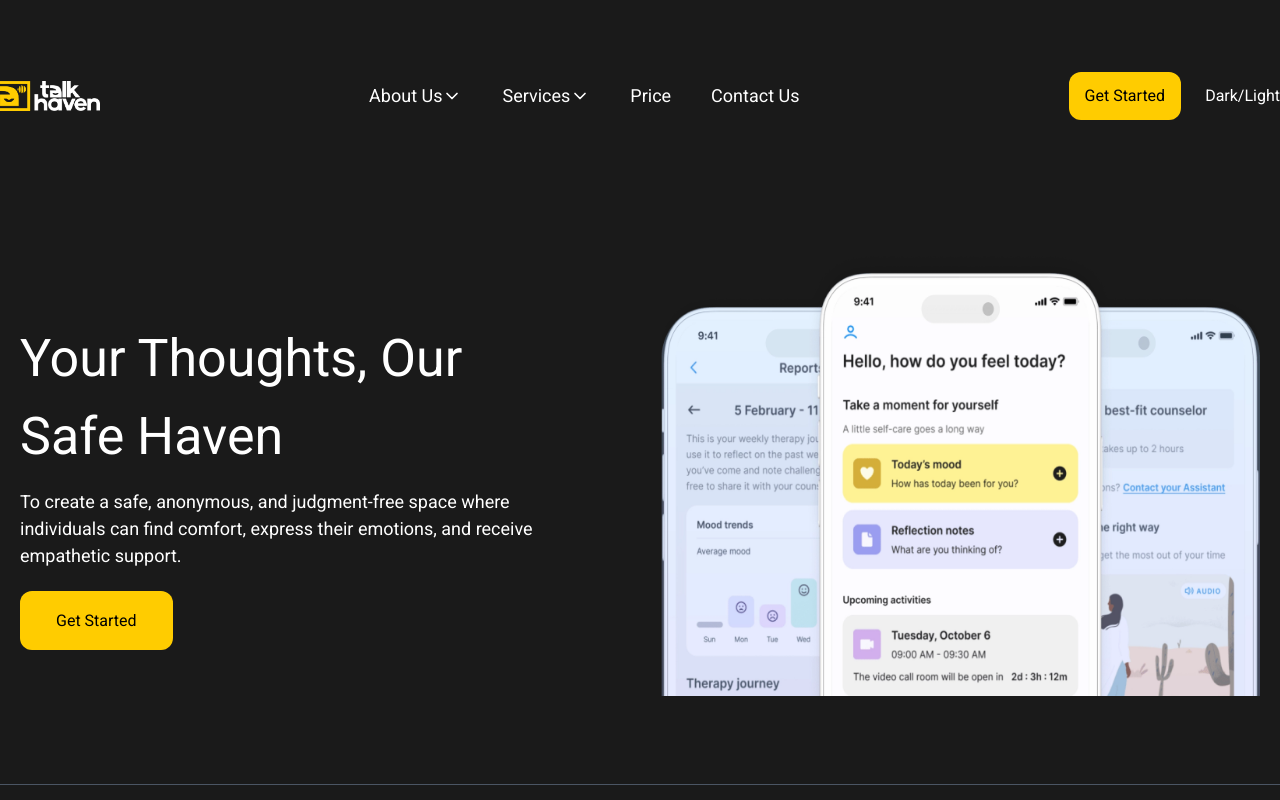
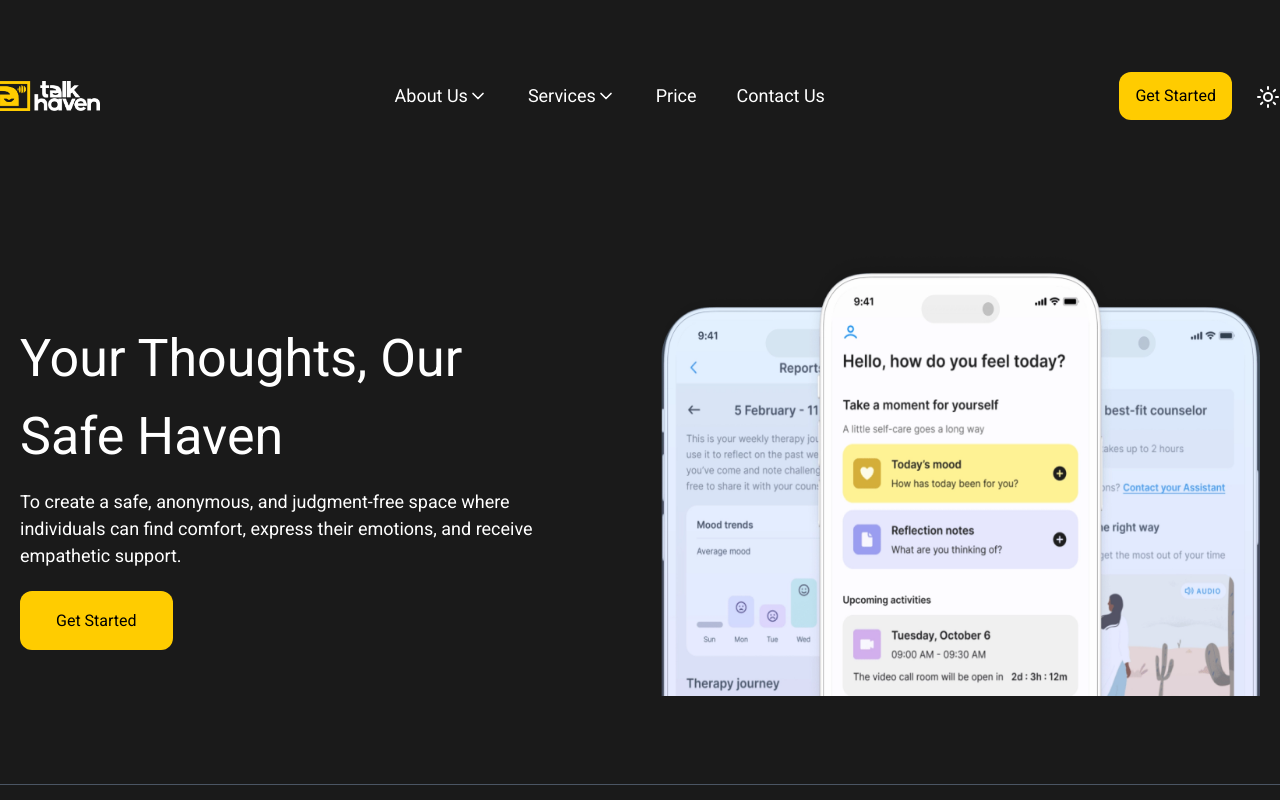
Before and after one commit to Lapark100/talkhaven--v1, a Next.js app: page / in a window 1280 px wide. Shown: the top 800 px of the page. Built offline with nearby package versions, Linux system fonts and the light colour scheme.

Commit message:
Light/Dark Mode live

```diff
--- a/app/globals.css
+++ b/app/globals.css
@@ -3,5 +3,5 @@
 @tailwind utilities;
 
 body{
-  @apply   bg-[#1a1a1a] text-white
+  @apply  bg-white dark:bg-[#1a1a1a] dark:text-white text-gray-900
 }
--- a/app/layout.js
+++ b/app/layout.js
@@ -1,7 +1,7 @@
-import { Signika, Roboto } from 'next/font/google';
+import {Roboto } from 'next/font/google';
 import useServerDarkMode from "@/hooks/use-server-dark-mode";
 import "./globals.css";
-import Header from '../components/header';
+
 
 const signika = Roboto({
   weight: ['400', '700'],
@@ -16,8 +16,10 @@ export const metadata = {
 
 export default function RootLayout({ children }) {
   const theme = useServerDarkMode()
+  {console.log(theme)}
   return (
-    <html lang="en">
+    <html lang="en" className={theme}>
+
 
       <body className={signika.className}>
       <main className="mt-12">
--- a/components/call-to-action.js
+++ b/components/call-to-action.js
@@ -26,7 +26,7 @@ export default function CallToAction() {
             viewport={{ once: true, amount: 0.3 }}
             transition={{ duration: 0.8 }}
           >
-            <h3 className="text-5xl pr-[50rem] leading-normal">
+            <h3 className="text-5xl pr-[50rem] text-white leading-normal">
               Ready to make a change?
             </h3>
           </motion.div>
--- /dev/null
+++ b/components/dark-mode.js
@@ -0,0 +1,20 @@
+'use client'
+import useDarkMood from "@/hooks/use-dark-mode"
+import { Moon, Sun } from 'lucide-react';
+
+
+
+const nextModeIcons ={
+    'light': <Moon/> ,
+    "dark" : <Sun />
+}
+
+export default function DarkMode(defaultTheme = 'dark') {
+    const {theme, toggleTheme} = useDarkMood(defaultTheme = 'dark')
+
+return (
+
+    <button name="toggle button" onClick={toggleTheme}>{nextModeIcons[theme]}</button>
+)
+
+}
--- a/components/header.js
+++ b/components/header.js
@@ -5,8 +5,11 @@ import logo from "../public/images/TalkHaven.png";
 import Image from "next/image";
 import { ChevronDown } from "lucide-react";
 import { useState, useEffect } from "react";
+import useServerDarkMode from "@/hooks/use-server-dark-mode";
+import DarkMode from "./dark-mode";
 
 export default function Header() {
+  const theme = useServerDarkMode();
   const [openMenu, setOpenMenu] = useState(""); // Track which menu is open
   const [menuTimeout, setMenuTimeout] = useState(null); // Track timeout ID
 
@@ -141,9 +144,12 @@ export default function Header() {
           <div className="py-3 px-4 rounded-xl bg-[#ffcc00] text-black hover:text-white border-solid border-black">
             <Link href="/">Get Started</Link>
           </div>
-          <div>Dark/Light</div>
+          <div className=" md:mt-2 cursor-pointer">
+            <DarkMode defaultTheme={theme}/>
+           </div>
         </div>
       </nav>
+
     </header>
   );
 }
--- a/package.json
+++ b/package.json
@@ -25,6 +25,7 @@
     "next": "^15.1.4",
     "postcss": "^8.4.49",
     "react": "^19.0.0",
+    "react-cookie": "^7.2.2",
     "react-dom": "^19.0.0",
     "tailwind-merge": "^2.6.0",
     "tailwindcss": "^3.4.17",
```
Also changed, not shown: 1 other file (tests, documents, lock files or other folders).
